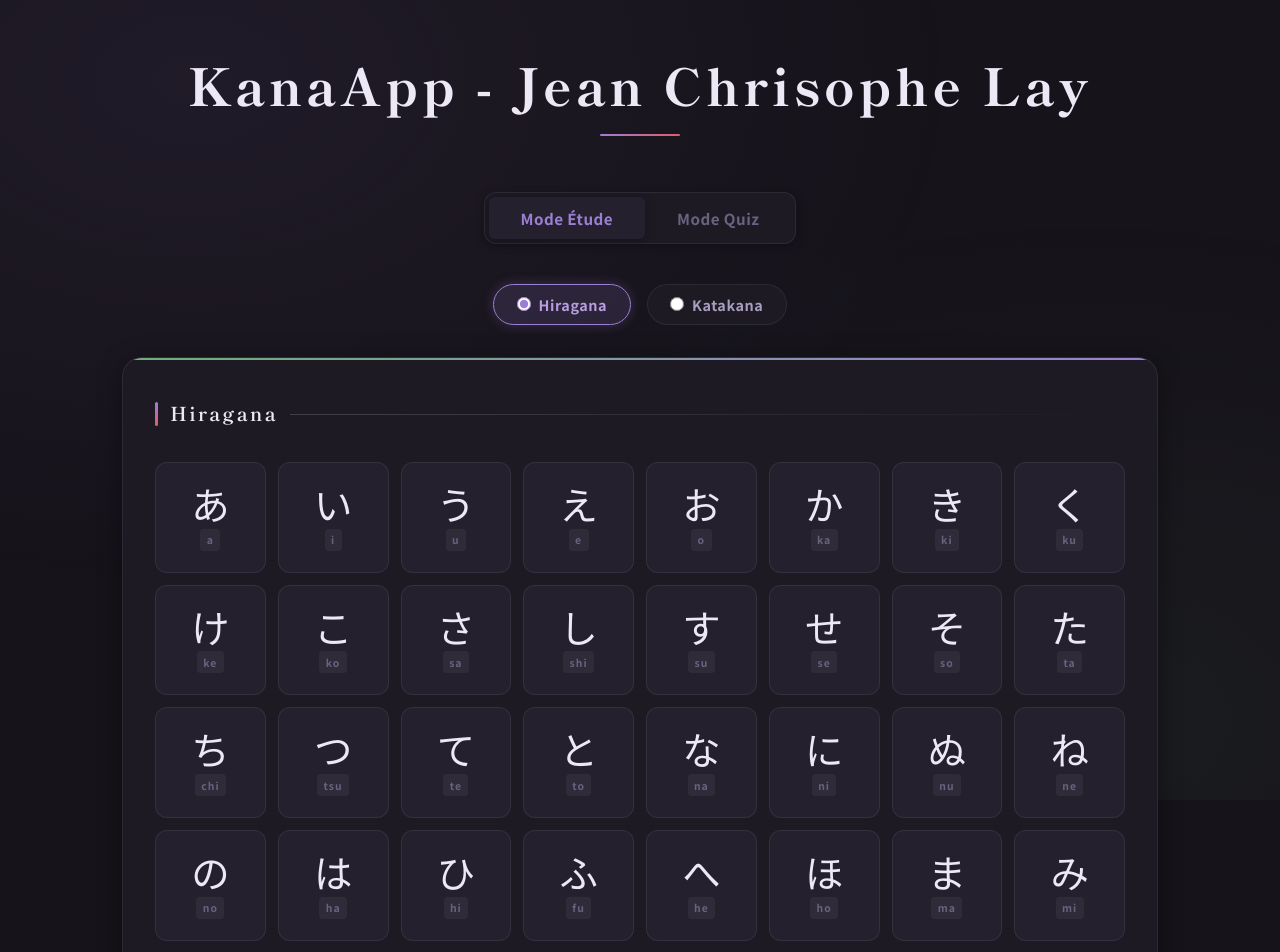
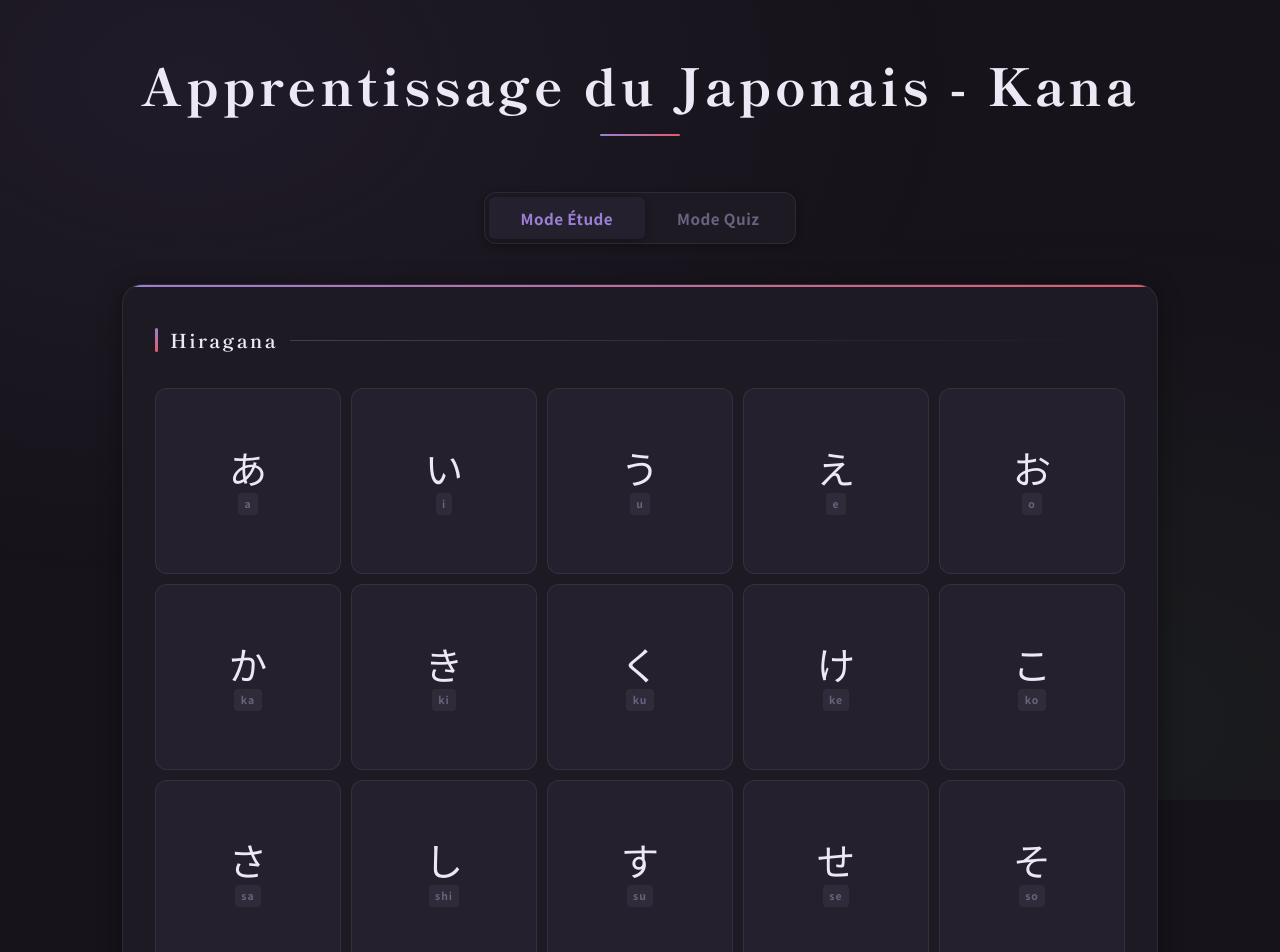
Before and after one commit to JcTactac/KanaApp, a React (Vite) app in the folder kana-app/: page /study in a window 1280 px wide. Shown: the top 952 px of the page. Built offline with nearby package versions, Linux system fonts and the light colour scheme.

Commit message:
Suppression du code qui sépare les hiragana et les katakana, modification de l'affichage des caratères pour respecter la structure visuelle attendue

```diff
--- a/kana-app/src/App.tsx
+++ b/kana-app/src/App.tsx
@@ -1,5 +1,4 @@
 import './style.css';
-import { useState } from 'react';
 import { Routes, Route, useLocation, useNavigate, Navigate } from 'react-router-dom';
 import { kanaData } from './data/kana';
 import StudyMode from './components/StudyMode';
@@ -8,11 +7,10 @@ import QuizMode from './components/QuizMode';
 function App() {
     const location = useLocation();
     const navigate = useNavigate();
-    const [script, setScript] = useState<'hiragana' | 'katakana'>('hiragana');
 
     return (
         <div className="App">
-            <h1>KanaApp - Jean Chrisophe Lay</h1>
+            <h1>Apprentissage du Japonais - Kana</h1>
 
             <nav className="mode-navigation">
                 <button
@@ -29,32 +27,9 @@ function App() {
                 </button>
             </nav>
 
-            {location.pathname === '/study' && (
-                <div className="script-selector">
-                    <label className={script === 'hiragana' ? 'active' : ''}>
-                        <input
-                            type="radio"
-                            name="script"
-                            checked={script === 'hiragana'}
-                            onChange={() => setScript('hiragana')}
-                        />
-                        Hiragana
-                    </label>
-                    <label className={script === 'katakana' ? 'active' : ''}>
-                        <input
-                            type="radio"
-                            name="script"
-                            checked={script === 'katakana'}
-                            onChange={() => setScript('katakana')}
-                        />
-                        Katakana
-                    </label>
-                </div>
-            )}
-
             <Routes>
-                <Route path="/study" element={<StudyMode script={script} kanaData={kanaData} />} />
-                <Route path="/quiz" element={<QuizMode script={script} kanaData={kanaData} />} />
+                <Route path="/study" element={<StudyMode kanaData={kanaData} />} />
+                <Route path="/quiz" element={<QuizMode script="hiragana" kanaData={kanaData} />} />
                 <Route path="*" element={<Navigate to="/study" replace />} />
             </Routes>
         </div>
--- a/kana-app/src/components/StudyMode.tsx
+++ b/kana-app/src/components/StudyMode.tsx
@@ -2,26 +2,50 @@ import CharacterCard from './CharacterCard';
 import type { Kana } from '../data/kana';
 
 interface StudyModeProps {
-    script: 'hiragana' | 'katakana';
     kanaData: Kana[];
 }
 
-function StudyMode({ script, kanaData }: StudyModeProps) {
-    const characters = kanaData.map((kana, index) => ({
-        id: index,
-        character: script === 'hiragana' ? kana.hiragana : kana.katakana,
-        romanji: kana.romanji,
-    }));
+const ROW_SIZES = [5,5,5,5,5,5,5,3,5,2,1,5,5,5,5,5];
+
+function StudyMode({ kanaData }: StudyModeProps) {
+    // Découpe kanaData en lignes selon ROW_SIZES
+    const rows: Kana[][] = [];
+    let cursor = 0;
+    for (const size of ROW_SIZES) {
+        rows.push(kanaData.slice(cursor, cursor + size));
+        cursor += size;
+    }
+
+    const renderGrid = (script: 'hiragana' | 'katakana') => (
+        <div className="gojuon-grid">
+            {rows.map((row, rowIndex) => (
+                <div key={rowIndex} className="gojuon-row">
+                    {row.map((kana, colIndex) => (
+                        <CharacterCard
+                            key={`${rowIndex}-${colIndex}`}
+                            lettre={{
+                                id: rowIndex * 5 + colIndex,
+                                character: script === 'hiragana' ? kana.hiragana : kana.katakana,
+                                romanji: kana.romanji,
+                            }}
+                        />
+                    ))}
+                </div>
+            ))}
+        </div>
+    );
 
     return (
-        <div className="character-grid">
-            <h2>{script === 'hiragana' ? 'Hiragana' : 'Katakana'}</h2>
-            <div className="grid">
-                {characters.map((char) => (
-                    <CharacterCard lettre={char} key={char.id} />
-                ))}
+        <>
+            <div className="character-grid">
+                <h2>Hiragana</h2>
+                {renderGrid('hiragana')}
             </div>
-        </div>
+            <div className="character-grid">
+                <h2>Katakana</h2>
+                {renderGrid('katakana')}
+            </div>
+        </>
     );
 }
 
--- a/kana-app/src/style.css
+++ b/kana-app/src/style.css
@@ -257,16 +257,30 @@ body::before {
 /* ════════════════════════════════════════════════
    CARTES
 ════════════════════════════════════════════════ */
-.grid {
-    display: grid;
-    grid-template-columns: repeat(auto-fill, minmax(90px, 1fr));
+.gojuon-grid {
+    display: flex;
+    flex-direction: column;
     gap: 10px;
 }
 
-@media (min-width: 640px) {
-    .grid {
-        grid-template-columns: repeat(auto-fill, minmax(108px, 1fr));
-        gap: 12px;
+.gojuon-row {
+    display: flex;
+    gap: 10px;
+}
+
+.gojuon-row .character-card {
+    width: calc((100% - 4 * 10px) / 5);
+    flex-shrink: 0;
+    animation: fadeInUp 0.4s ease backwards;
+}
+
+@media (max-width: 640px) {
+    .gojuon-row .character-card {
+        width: calc((100% - 4 * 8px) / 5);
+    }
+
+    .gojuon-row {
+        gap: 8px;
     }
 }
 
```
Also changed, not shown: kana-app/src/data/kana.ts (+84 -79 lines).
